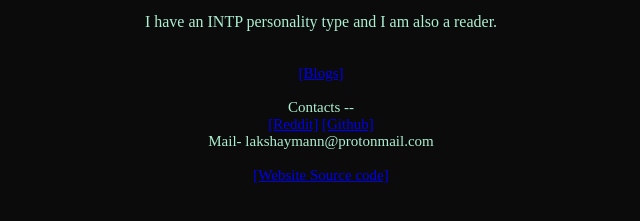
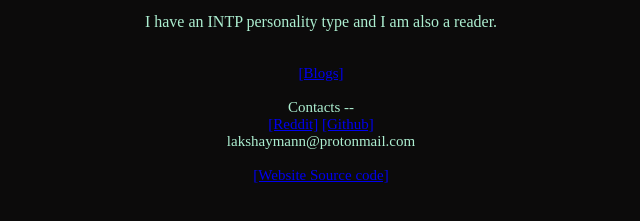
Before and after one commit to Lakshay0124/Lakshay0124.github.io, a plain HTML site: page index.html in a window 1280 px wide. Shown: the part 465-686 px from the top of the page, 319-959 px from the left. Drawn offline with Linux system fonts and the light colour scheme.

Commit message:
Update index.html

```diff
--- a/index.html
+++ b/index.html
@@ -65,7 +65,7 @@
         <a href="https://www.reddit.com/user/LakshayMann">[Reddit]</a>
         <a href="https://github.com/Lakshay0124">[Github]</a>
         <br>
-        Mail- lakshaymann@protonmail.com
+           lakshaymann@protonmail.com
         <br>
         <br>
         <a href="https://github.com/Lakshay0124/Lakshay0124.github.io"> [Website Source code]</a>
```
